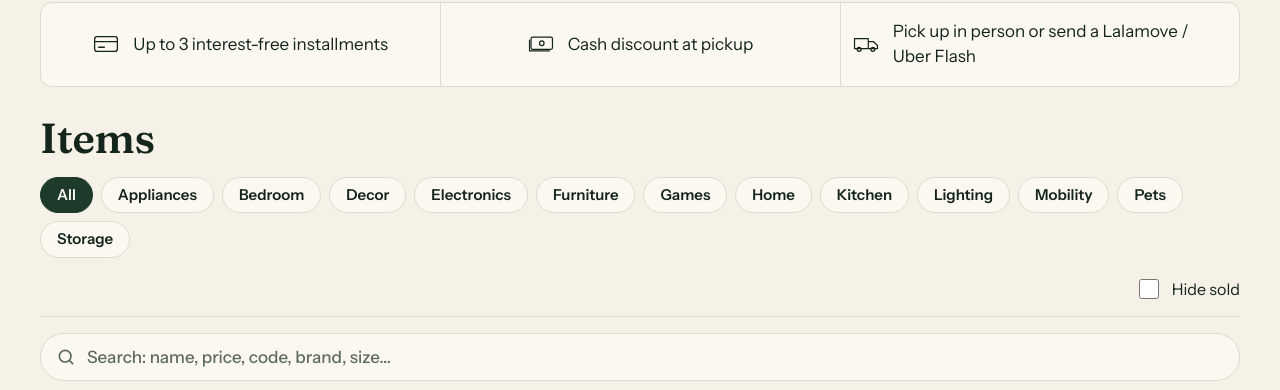
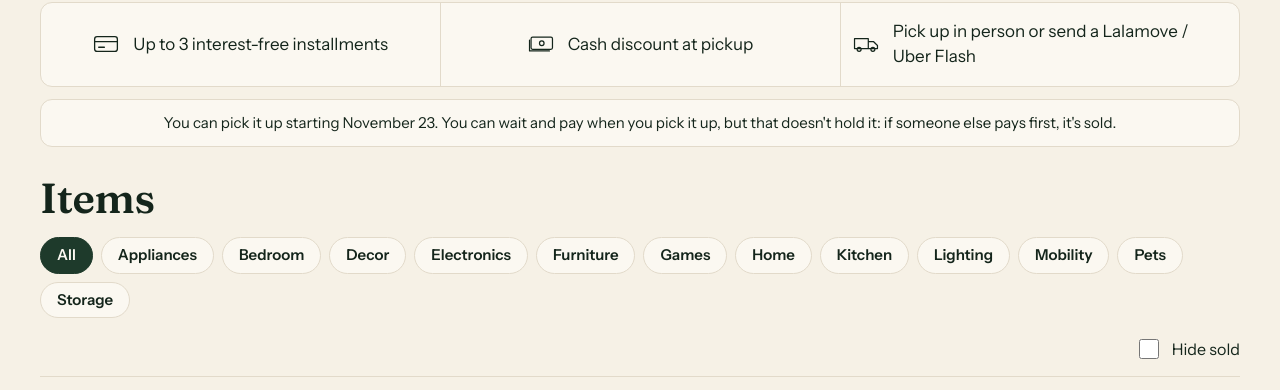
Before and after one commit to caaronperez/venta-mudanza, a plain HTML site: page en/index.html in a window 1280 px wide. Shown: the part 530-920 px from the top of the page. Drawn offline with Linux system fonts and the light colour scheme.

Commit message:
Aviso: se recoge a partir del 23 de noviembre; pagar al recoger no aparta el artículo
Co-Authored-By: Claude Opus 5.5 <noreply@anthropic.com>

```diff
--- a/en/index.html
+++ b/en/index.html
@@ -76,6 +76,7 @@ svg.i { width: 26px; height: 26px; flex: none; fill: none; stroke: currentColor;
 .features { border: 1px solid var(--line); border-radius: 12px; display: grid; grid-template-columns: repeat(3, 1fr); background: var(--paper); }
 .feature { display: flex; align-items: center; justify-content: center; gap: 14px; padding: 16px 12px; font-size: 17px; }
 .feature + .feature { border-left: 1px solid var(--line); }
+.pickup-note { margin: 12px 0 0; padding: 12px 16px; border: 1px solid var(--line); border-radius: 12px; background: var(--paper); font-size: 15px; text-align: center; }
 
 /* Articles header */
 .articles-head { display: flex; align-items: center; gap: 18px; flex-wrap: wrap; padding: 30px 0 14px; border-bottom: 1px solid var(--line); }
@@ -310,6 +311,7 @@ dialog::backdrop { background: rgba(20,37,27,.45); backdrop-filter: blur(6px); }
     <div class="feature"><svg class="i"><use href="#i-cash"/></svg><span data-t="f2">Descuento en efectivo al recoger</span></div>
     <div class="feature"><svg class="i"><use href="#i-truck"/></svg><span data-t="f3">Recoge en persona o manda tu Lalamove / Uber Flash</span></div>
   </div>
+  <p class="pickup-note" data-t="pickupNote">Puedes recogerlo a partir del 23 de noviembre. Si prefieres, paga hasta el día que lo recojas; solo que así no queda apartado: si alguien más lo paga antes, se vende.</p>
 
   <section id="articulos" aria-label="Artículos" data-t-al="items">
     <div class="articles-head">
@@ -421,7 +423,7 @@ dialog::backdrop { background: rgba(20,37,27,.45); backdrop-filter: blur(6px); }
       results1: "1 resultado", resultsN: "{n} resultados", avail: "{a} disponibles de {n} artículos",
       noMatch: "Nada coincide con “{q}”{cat}. ", inCat: " en {c}", askWa: "Pregúntame por WhatsApp", waAsk: "Hola, vi tu venta de mudanza. ¿Tienes {q}?",
       photo: "{t} · foto {i} de {n}", zoom: "Ampliar", prev: "Foto anterior", next: "Foto siguiente", seePhoto: "Ver foto {i}",
-      msiBox: "Hasta 3 meses sin intereses · ", cashBox: "Pago en efectivo: ", cashNote: "Se paga en persona al recoger, sin envío. Escríbeme por WhatsApp para apartarlo.",
+      msiBox: "Hasta 3 meses sin intereses · ", cashBox: "Pago en efectivo: ", cashNote: "Se paga en persona al recoger, a partir del 23 de noviembre. Sin pago no queda apartado: si alguien más lo paga antes, se vende.", pickupNote: "Puedes recogerlo a partir del 23 de noviembre. Si prefieres, paga hasta el día que lo recojas; solo que así no queda apartado: si alguien más lo paga antes, se vende.",
       fCond: "Estado", fSize: "Medidas", fBrand: "Marca", fPickup: "Recoger en", fShip: "Envío", ship: "Por tu cuenta: Lalamove, Uber Flash o DiDi Entrega",
       planH: "Paga con tarjeta en {n} pagos", planP: "Mercado Pago acepta hasta $300,000 por pago con tarjeta. Haz los {n} pagos (suman {total}) y mándame los comprobantes por WhatsApp.", planI: "Pago {i} de {n}",
       paidMark: "Pagado ✓", leftN: "Faltan {left} de {n} pagos ({amt}) para llevártelo", left1: "Falta 1 pago ({amt}) para llevártelo",
@@ -452,7 +454,7 @@ dialog::backdrop { background: rgba(20,37,27,.45); backdrop-filter: blur(6px); }
       results1: "1 result", resultsN: "{n} results", avail: "{a} available of {n} items",
       noMatch: "Nothing matches “{q}”{cat}. ", inCat: " in {c}", askWa: "Ask me on WhatsApp", waAsk: "Hi, I saw your moving sale. Do you have {q}?",
       photo: "{t} · photo {i} of {n}", zoom: "Zoom", prev: "Previous photo", next: "Next photo", seePhoto: "See photo {i}",
-      msiBox: "Up to 3 interest-free installments · ", cashBox: "Cash price: ", cashNote: "Paid in person at pickup, no delivery. Message me on WhatsApp to hold it.",
+      msiBox: "Up to 3 interest-free installments · ", cashBox: "Cash price: ", cashNote: "Paid in person at pickup, starting November 23. Without payment it isn't held: if someone else pays first, it's sold.", pickupNote: "You can pick it up starting November 23. You can wait and pay when you pick it up, but that doesn't hold it: if someone else pays first, it's sold.",
       fCond: "Condition", fSize: "Size", fBrand: "Brand", fPickup: "Pickup at", fShip: "Delivery", ship: "Your own: Lalamove, Uber Flash or DiDi Entrega",
       planH: "Pay by card in {n} payments", planP: "Mercado Pago accepts up to $300,000 per card payment. Make all {n} payments (they add up to {total}) and send me the receipts on WhatsApp.", planI: "Payment {i} of {n}",
       paidMark: "Paid ✓", leftN: "{left} of {n} payments left ({amt}) to take it home", left1: "1 payment left ({amt}) to take it home",
```
Also changed, not shown: index.html (+4 -2 lines).
